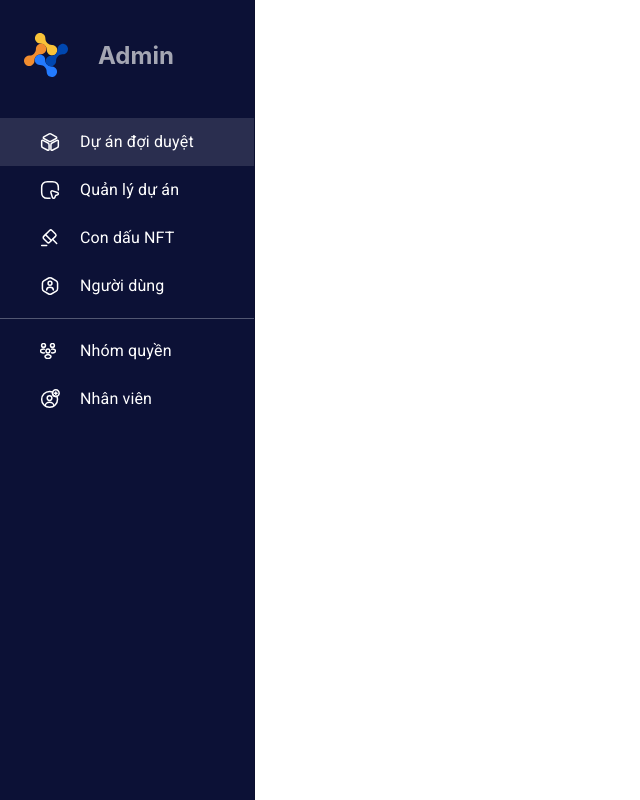
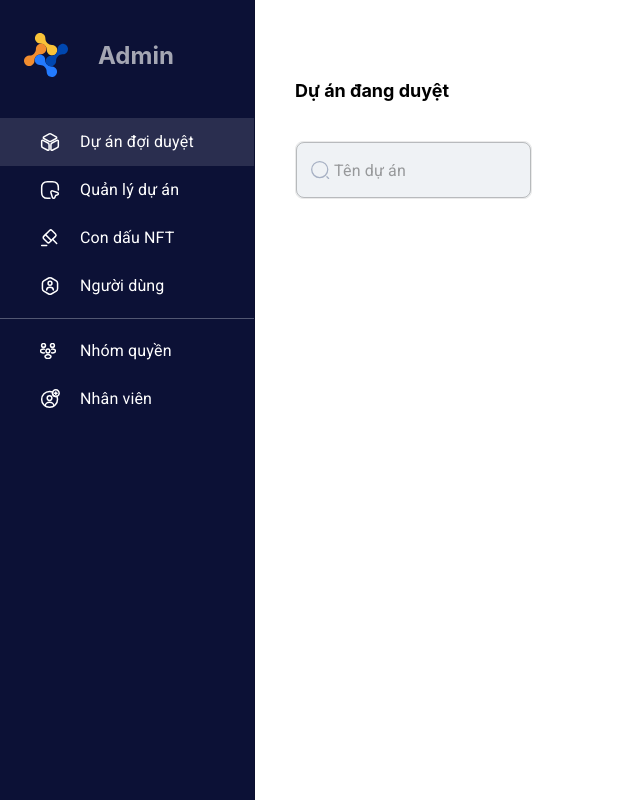
Before and after one commit to dylanngph/tss-admin-frontend, a React (Create React App) app: page / in a window 1280 px wide. Shown: the whole page, without its empty margins (0-640 px from the left). Built offline with nearby package versions, Linux system fonts and the light colour scheme.

Commit message:
initial layout

```diff
--- a/src/App.tsx
+++ b/src/App.tsx
@@ -10,11 +10,13 @@ import RegisterScreen from "./screens/account/components/Register";
 import HomeScreen from "./screens/home";
 import ApprovalProject from "./screens/project/components/Approval";
 import ManageProject from "./screens/project/components/Manage";
+import Container from "components/Container/Container";
 
 function App() {
   return (
     <div>
       <Sidebar />
+      <Container>
         <Switch>
           <Route exact path="/" component={HomeScreen} />
           <Route path="/login" component={LoginScreen} />
@@ -24,7 +26,8 @@ function App() {
           <Route path="/project/manage" component={ManageProject} />
           <Route component={NotFound} />
         </Switch>
-      <Footer />
+        {/* <Footer /> */}
+      </Container>
     </div>
   );
 }
--- /dev/null
+++ b/src/components/Container/Container.jsx
@@ -0,0 +1,9 @@
+import { Box } from '@mui/material'
+import styled from '@emotion/styled'
+
+const Container = styled(Box)`
+    padding-left: 255px;
+    min-height: 100vh;
+`
+
+export default Container
--- /dev/null
+++ b/src/components/Page/Page.jsx
@@ -0,0 +1,5 @@
+import styled from '@emotion/styled'
+
+export const Page = styled.div`
+    padding: 80px 40px;
+`
--- /dev/null
+++ b/src/components/PageTitle/PageTitle.jsx
@@ -0,0 +1,17 @@
+import React from 'react'
+import styled from '@emotion/styled'
+
+const PageTitle = ({text}) => {
+    return (
+        <StyledText>
+            {text}
+        </StyledText>
+    )
+}
+
+const StyledText = styled.div`
+    font-size: 18px;
+    font-weight: 700
+`
+
+export default PageTitle
--- a/src/components/display/Sidebar/index.jsx
+++ b/src/components/display/Sidebar/index.jsx
@@ -18,8 +18,6 @@ const drawerWidth = 255;
 
 function Sidebar(props) {
     const {pathname} = useLocation()
-    console.log(pathname)
-
 
     return (
         <Drawer
--- /dev/null
+++ b/src/screens/home/components/Filter/Filter.jsx
@@ -0,0 +1,52 @@
+import React from 'react'
+import {
+    Box,
+    InputBase,
+    InputLabel,
+    TextField,
+    FormControl
+} from '@mui/material'
+import { styled as muiStyled , alpha } from '@mui/material/styles';
+import styled from '@emotion/styled'
+import {ReactComponent as SearchIcon} from 'assets/icons/search.svg'
+
+
+const Filter = () => {
+    return (
+        <Flex>
+            <FormControl variant="standard">
+                <SearchField
+                    placeholder=" Tên dự án"
+                    InputProps={{
+                        startAdornment: <SearchIcon/>,
+                      }}
+                />
+            </FormControl>
+
+        </Flex>
+    )
+}
+
+const Flex = styled(Box)`
+    display: flex;
+    align-items: center;
+    gap: 20px;
+`
+const SearchField = muiStyled(TextField)({
+    '& .MuiOutlinedInput-root': {
+        background: '#EFF2F5',
+        border: '1px solid #EAEAEA',
+        borderRadius: '8px',
+      '& fieldset': {
+
+      },
+    //   '&:hover fieldset': {
+    //     borderColor: 'yellow',
+    //   },
+    //   '&.Mui-focused fieldset': {
+    //     borderColor: 'green',
+    //   },
+    },
+  });
+
+export default Filter
--- a/src/screens/home/index.jsx
+++ b/src/screens/home/index.jsx
@@ -1,11 +1,25 @@
-import React from 'react';
+import React from 'react'
+import styled from '@emotion/styled'
+import {Box} from '@mui/material'
+import { Page } from 'components/Page/Page';
+import PageTitle from 'components/PageTitle/PageTitle'
+import Filter from './components/Filter/Filter';
 
 function HomeScreen(props) {
     return (
-        <div>
-            HomeScreen
-        </div>
+        <Page>
+            <PageTitle text={'Dự án đang duyệt'} />
+            <Col>
+                <Filter/>
+            </Col>
+        </Page>
     );
 }
+const Col = styled(Box)`
+    display: flex;
+    flex-direction: column;
+    gap: 20px;
+    margin-top: 40px;
+`
 
 export default HomeScreen;
```
Also changed, not shown: src/assets/icons/search.svg (added). Lines whose indentation alone changed are shown as unchanged.
